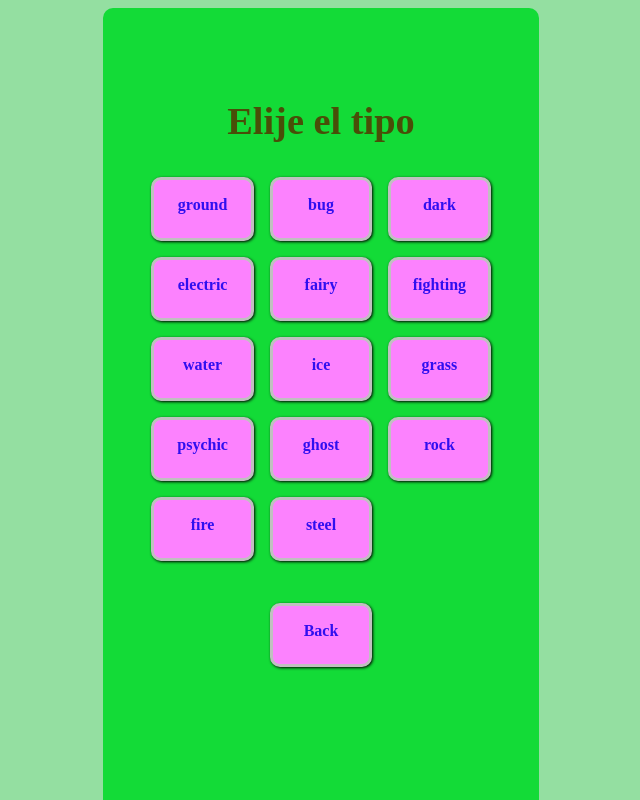
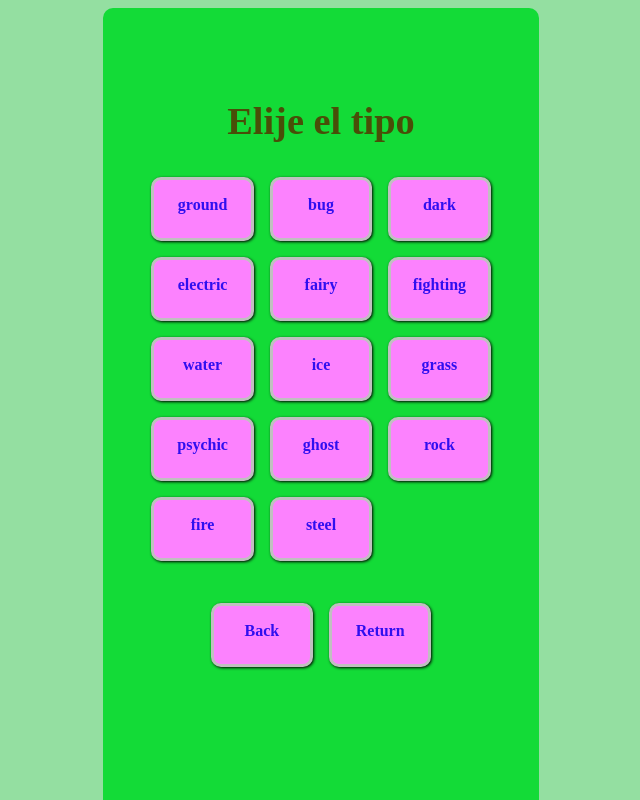
Before and after one commit to rortegaez/retoPokemon, a React (Create React App) app: page /typepokemon in a window 1280 px wide. Shown: the top 800 px of the page, without its empty margins (319-959 px from the left). Built offline with nearby package versions, Linux system fonts and the light colour scheme; a web font is replaced by a local one.

Commit message:
add BtnReturnType

```diff
--- /dev/null
+++ b/src/component/element/buttons/BtnReturnType.jsx
@@ -0,0 +1,12 @@
+import React from "react";
+
+//import css en buttons
+import "./buttons.css";
+
+export const BtnReturnType = ({ handleVisibleGallery }) => {
+  return (
+    <div onClick={handleVisibleGallery} className="containerBtn">
+      <p className="nameBtn">Return</p>
+    </div>
+  );
+};
--- a/src/component/layout/Keyboards/KeyboardType.jsx
+++ b/src/component/layout/Keyboards/KeyboardType.jsx
@@ -2,6 +2,7 @@ import React, { useEffect, useState } from "react";
 import Gallery from "react-image-gallery";
 import "react-image-gallery/styles/css/image-gallery.css";
 
+import { BtnReturnType } from "../../element/buttons/BtnReturnType";
 import { BtnType } from "../../element/buttons/BtnType";
 import { getTypePokemon } from "../../logicalElements/enpoint/getPokemon";
 import { fetchPokemonData } from "../../logicalElements/enpoint/typeLogic";
@@ -63,6 +64,7 @@ const KeyboardType = () => {
       </div>
       <div className="contBtn">
         <BtnBack />
+        <BtnReturnType handleVisibleGallery={handleVisibleGallery} />
       </div>
       <div className={`galery ${showGallery ? "visible" : "hidden"}`}>
         {isLoading ? (
```
